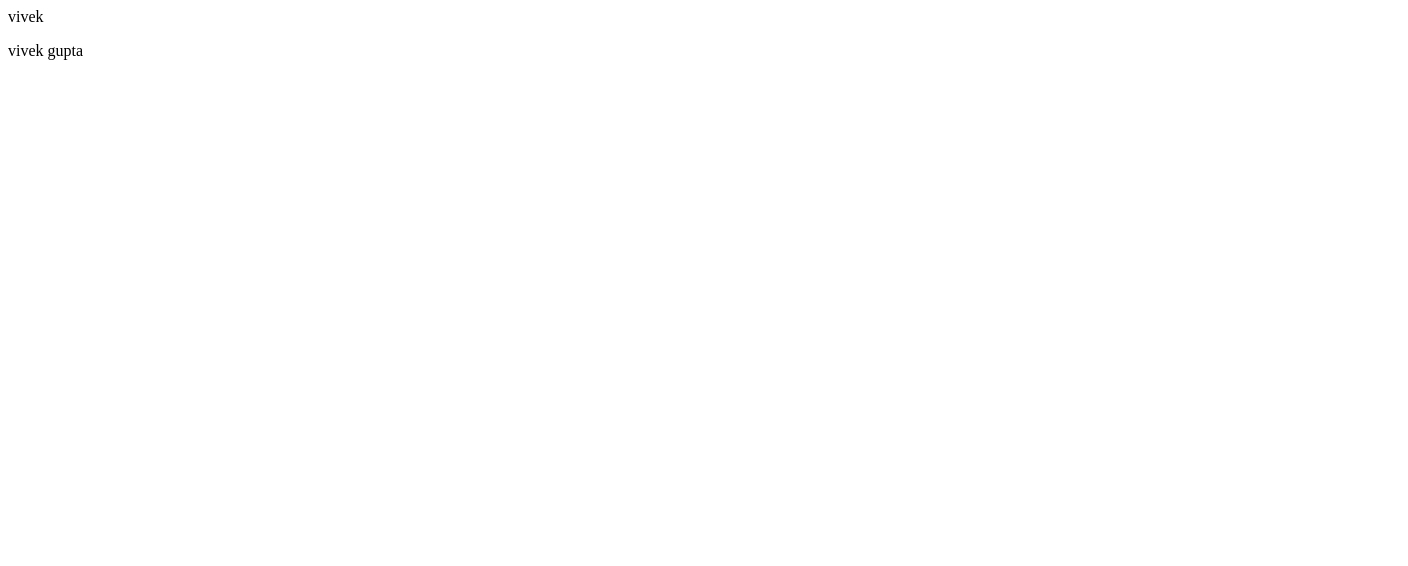
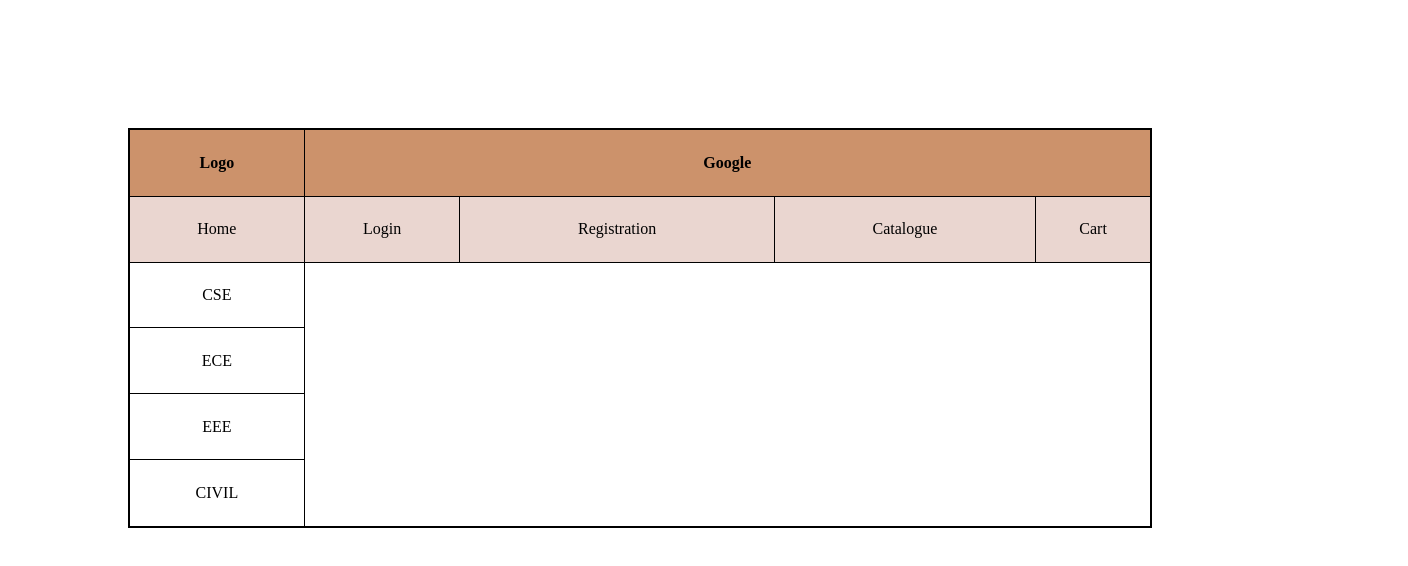
Before and after one commit to vivekgupta962/book-store, a plain HTML site: page index.html in a window 1280 px wide. Shown: the whole page, 1408 px wide, since content can reach past the window. Drawn offline with Linux system fonts and the light colour scheme.

Commit message:
Add files via upload

```diff
--- a/index.html
+++ b/index.html
@@ -1,10 +1,72 @@
-<html>
+<!DOCTYPE html>
+<html lang="en">
 <head>
-<tital>
-  vivek
-</tital>
+    <meta charset="UTF-8">
+    <meta name="viewport" content="width=device-width, initial-scale=1.0">
+    <title>Table</title>
+    <link rel="stylesheet" href="style.css">
 </head>
 <body>
-  <p>vivek gupta</p>
+    <table>
+          <tr>
+              <th>Logo</th>
+              <th colspan="4">Google</th>
+          </tr>
+
+        <tr>
+            <td>Home</td>
+            <td>Login</td>
+            <td>Registration</td>
+            <td>Catalogue</td>
+            <td>Cart</td>
+        </tr>
+
+        <tr>
+            <td>CSE</td>
+        </tr>
+        <tr>
+            <td>ECE</td>
+        </tr>
+        <tr>
+            <td>EEE</td>
+        </tr>
+        <tr>
+            <td>CIVIL</td>
+        </tr>
+
+
+    </table>
+
+
+
+
+
+
+
+
+
+  <!-- <div id="border">
+    <div class="main">
+        <h2 class="logo">Logo</h2>
+        <h2 class="google">Google</h2>
+    </div>
+
+
+    <div id="text">
+        <h3>Home</h3>
+        <h3>Login</h3>
+        <h3>Registration</h3>
+        <h3>Catalogue</h3>
+        <h3>Cart</h3>
+
+    </div>
+    <div class="branch">
+        <h2>CSE</h2>
+        <h2>ECE</h2>
+        <h2>EEE</h2>
+        <h2>CIVIL</h2>
+    </div>
+  </div> -->
+
 </body>
 </html>
--- /dev/null
+++ b/style.css
@@ -0,0 +1,64 @@
+*{
+   margin:0%;
+   padding:0%;
+   box-sizing:border-box;
+}
+
+html,body{
+   height:100%;
+   width:100%;
+   margin:5%;
+}
+table{
+    border:2px solid black;
+    border-collapse: collapse;
+    height:50%;
+    width:80%;
+}
+th,td{
+    border:1px solid black;
+    text-align: center;
+}
+th{
+    background-color:hsl(24, 49%, 61%)
+}
+tr:nth-child(2){
+    background-color:rgb(234, 214, 208);
+}
+
+
+
+
+ /* .main{
+    background-color: rgb(201, 139, 25);
+    height:50px;
+    width:100%;
+    gap:50px;
+    display:flex;
+    justify-content: space-around;
+    border:3px solid black;
+}
+#text{
+    margin-left:7%;
+    background-color: bisque;
+    height:50px;
+    width:100%;
+    display:flex;
+    align-items: center;
+    justify-content:space-around;
+}
+.logo{
+    padding-left: 153px;
+}
+.google{
+    padding-left:40%;
+}
+.branch{
+    font-size:medium;
+    margin-left: 50px;
+    border-spacing: 5px;
+}
+
+#border{
+    border:2px solid black;
+}   */
```
